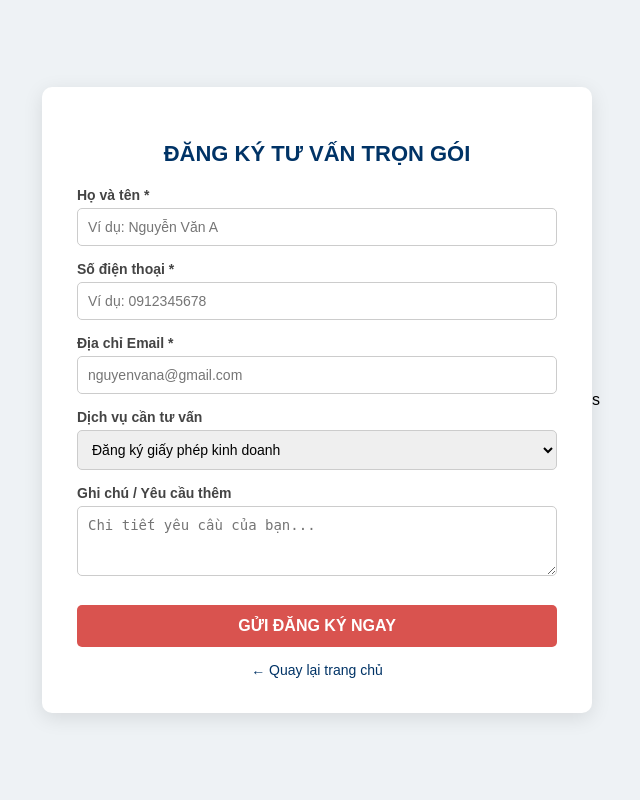
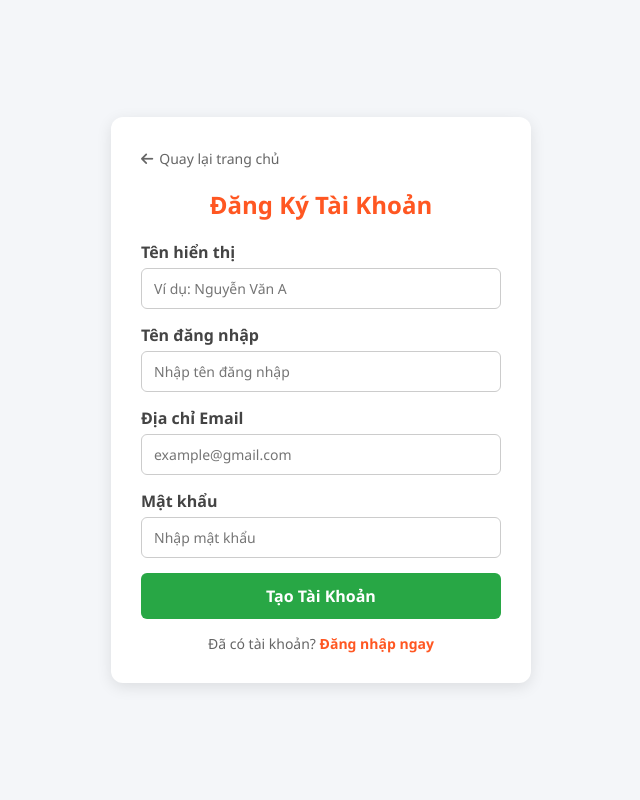
Before and after one commit to phathuu23-jpg/bepnhabong, a Flask app: template templates/register.html in a window 1280 px wide. Shown: the whole page, without its empty margins (319-959 px from the left). Run offline with Flask 3, Linux system fonts and the light colour scheme; the template is opened without the code that fills it, so the values that code supplies are empty.

Commit message:
Update register.html

```diff
--- a/templates/register.html
+++ b/templates/register.html
@@ -3,50 +3,58 @@
 <head>
     <meta charset="UTF-8">
     <meta name="viewport" content="width=device-width, initial-scale=1.0">
-    <title>Đăng Ký Tư Vấn Dịch Vụ</title>
+    <title>Đăng ký tài khoản - Bếp Nhà Bông</title>
+    <link rel="stylesheet" href="https://cdnjs.cloudflare.com/ajax/libs/font-awesome/6.4.0/css/all.min.css">
     <style>
-        body { font-family: Arial, sans-serif; background-color: #eef2f5; display: flex; justify-content: center; align-items: center; min-height: 100vh; margin: 0; }
-        .form-card { background: white; padding: 35px; border-radius: 10px; box-shadow: 0 5px 20px rgba(0,0,0,0.1); width: 100%; max-width: 480px; }
-        h2 { color: #003366; text-align: center; margin-bottom: 20px; font-size: 22px; }
+        * { box-sizing: border-box; margin: 0; padding: 0; font-family: 'Segoe UI', Tahoma, Geneva, Verdana, sans-serif; }
+        body { background: #f4f6f9; display: flex; justify-content: center; align-items: center; min-height: 100vh; padding: 20px; }
+        .auth-container { background: white; padding: 30px; border-radius: 12px; box-shadow: 0 4px 15px rgba(0,0,0,0.1); width: 100%; max-width: 420px; position: relative; }
+        .back-home { display: inline-flex; align-items: center; gap: 6px; color: #666; text-decoration: none; font-size: 14px; margin-bottom: 20px; font-weight: 500; transition: color 0.2s; }
+        .back-home:hover { color: #ff5722; }
+        h2 { text-align: center; color: #ff5722; margin-bottom: 20px; }
         .form-group { margin-bottom: 15px; }
-        label { display: block; font-weight: bold; margin-bottom: 5px; color: #444; font-size: 14px; }
-        input, select, textarea { width: 100%; padding: 10px; border: 1px solid #ccc; border-radius: 5px; font-size: 14px; box-sizing: border-box; }
-        button { width: 100%; padding: 12px; background: #d9534f; color: white; border: none; border-radius: 5px; font-weight: bold; font-size: 16px; cursor: pointer; margin-top: 10px; }
-        button:hover { background: #c9302c; }
-        .back-link { display: block; text-align: center; margin-top: 15px; color: #003366; text-decoration: none; font-size: 14px; }
+        .form-group label { display: block; margin-bottom: 5px; font-weight: 600; color: #444; }
+        .form-group input { width: 100%; padding: 10px 12px; border: 1px solid #ccc; border-radius: 6px; font-size: 14px; }
+        .btn-submit { width: 100%; padding: 12px; background: #28a745; color: white; border: none; border-radius: 6px; font-size: 16px; font-weight: bold; cursor: pointer; transition: background 0.2s; }
+        .btn-submit:hover { background: #218838; }
+        .auth-footer { text-align: center; margin-top: 15px; font-size: 14px; color: #666; }
+        .auth-footer a { color: #ff5722; text-decoration: none; font-weight: bold; }
     </style>
 </head>
 <body>
-    <div class="form-card">
-        <h2>ĐĂNG KÝ TƯ VẤN TRỌN GÓI</h2>
+
+    <div class="auth-container">
+        <!-- Nút Quay Lại Trang Chủ -->
+        <a href="/" class="back-home">
+            <i class="fa-solid fa-arrow-left"></i> Quay lại trang chủ
+        </a>
+
+        <h2>Đăng Ký Tài Khoản</h2>
+
         <form action="/register" method="POST">
             <div class="form-group">
-                <label>Họ và tên *</label>
-                <input type="text" name="name" required placeholder="Ví dụ: Nguyễn Văn A">
+                <label>Tên hiển thị</label>
+                <input type="text" name="full_name" required placeholder="Ví dụ: Nguyễn Văn A">
             </div>
             <div class="form-group">
-                <label>Số điện thoại *</label>
-                <input type="tel" name="phone" required placeholder="Ví dụ: 0912345678">
+                <label>Tên đăng nhập</label>
+                <input type="text" name="username" required placeholder="Nhập tên đăng nhập">
             </div>
             <div class="form-group">
-                <label>Địa chỉ Email *</label>
-                <input type="email" name="email" required placeholder="nguyenvana@gmail.com">
+                <label>Địa chỉ Email</label>
+                <input type="email" name="email" required placeholder="example@gmail.com">
             </div>
             <div class="form-group">
-                <label>Dịch vụ cần tư vấn</label>
-                <select name="service">
-                    <option value="Đăng ký giấy phép kinh doanh">Đăng ký giấy phép kinh doanh</option>
-                    <option value="Dịch vụ kế toán & Thuế">Dịch vụ kế toán & Thuế</option>
-                    <option value="Tư vấn pháp lý doanh nghiệp">Tư vấn pháp lý doanh nghiệp</option>
-                </select>
+                <label>Mật khẩu</label>
+                <input type="password" name="password" required placeholder="Nhập mật khẩu">
             </div>
-            <div class="form-group">
-                <label>Ghi chú / Yêu cầu thêm</label>
-                <textarea name="note" rows="3" placeholder="Chi tiết yêu cầu của bạn..."></textarea>
-            </div>
-            <button type="submit">GỬI ĐĂNG KÝ NGAY</button>
+            <button type="submit" class="btn-submit">Tạo Tài Khoản</button>
         </form>
-        <a href="/" class="back-link">← Quay lại trang chủ</a>
+
+        <div class="auth-footer">
+            Đã có tài khoản? <a href="/login">Đăng nhập ngay</a>
+        </div>
     </div>
+
 </body>
-</html>s
+</html>
```
